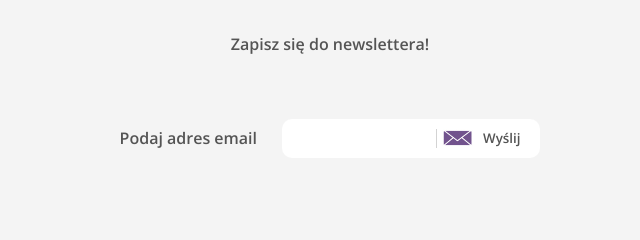
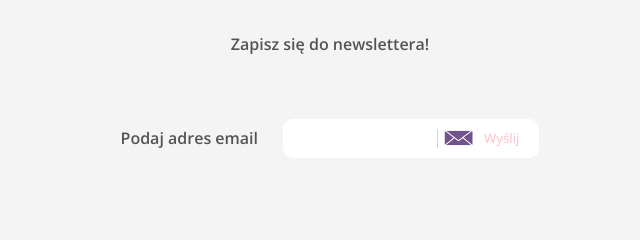
Before and after one commit to wolszowy-github/MozeszITy, a website: page index.html in a window 1280 px wide. Shown: the part 2960-3200 px from the top of the page, 310-950 px from the left. Drawn offline with nearby package versions, Linux system fonts and the light colour scheme; a web font is replaced by a local one.

Commit message:
Rozwiaznywanie problemu z commitem

```diff
--- a/scss/style.scss
+++ b/scss/style.scss
@@ -936,9 +936,9 @@ header{
       cursor: pointer;
       div{
         margin: 0 10px;
-        font-weight:bold;
+        font-weight:400;
         font-family: 'Open Sans', sans-serif;
-        color: #545454;
+        color: pink;
       }
     }
   }
```
Also changed, not shown: css/style.css.
